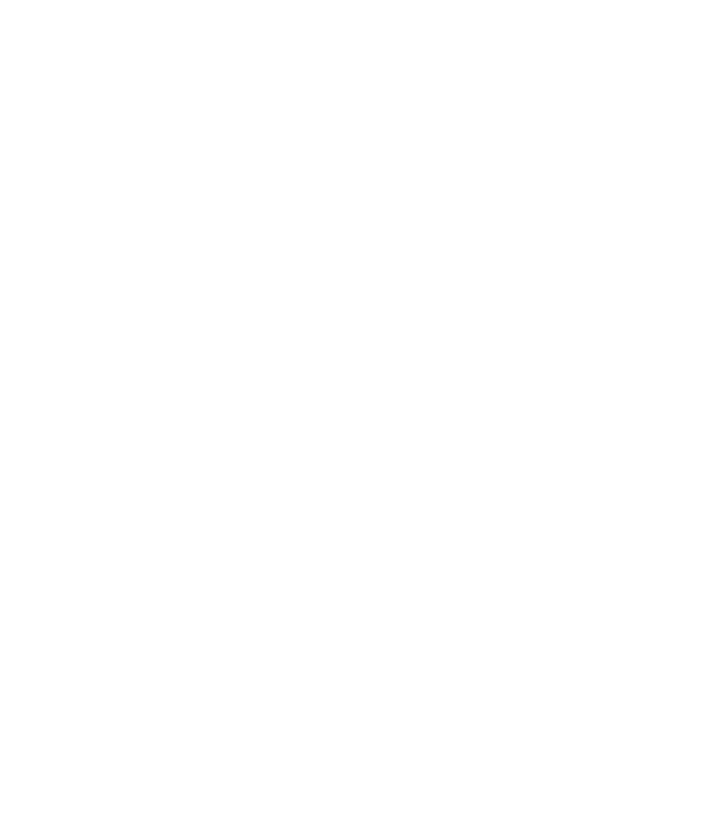
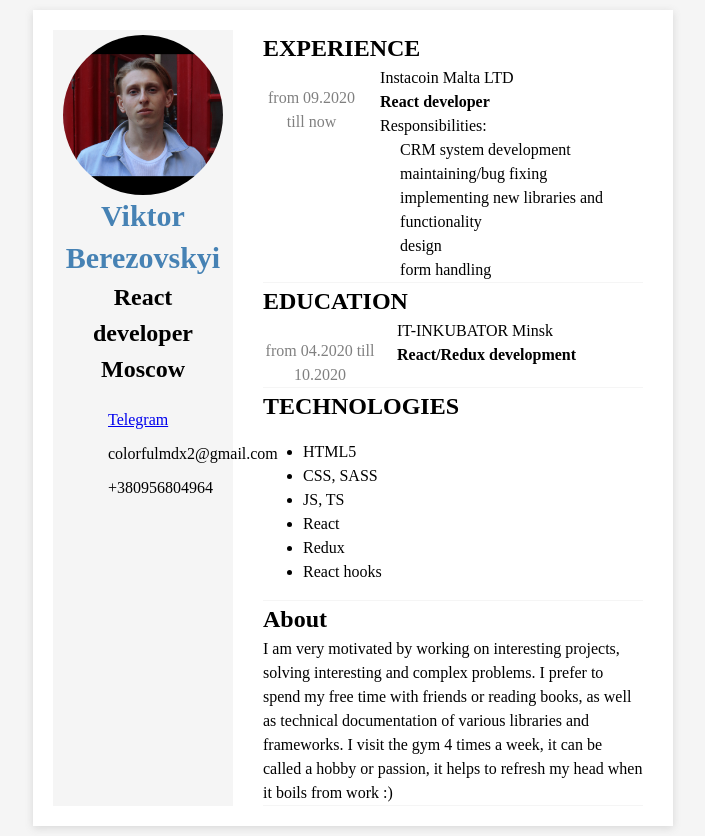
Before and after one commit to colorfulmdx2/rsschool-cv, a plain HTML site: page index.html in a window 1280 px wide. Shown: the whole page, without its empty margins (287-992 px from the left). Before the commit the page ends 800 px from the top, so only its background shows below. Drawn offline with Linux system fonts and the light colour scheme.

Commit message:
init: end up cv markup

```diff
--- a/index.css
+++ b/index.css
@@ -0,0 +1,87 @@
+body {
+    min-width: 768px;
+    display: flex;
+    align-items: center;
+    justify-content: center;
+    background: whitesmoke;
+}
+
+.container {
+    width: 50%;
+    min-height: 100%;
+    margin: 10px;
+    padding: 20px;
+    background: white;
+    box-shadow: rgba(99, 99, 99, 0.2) 0 2px 8px 0;
+}
+
+.cv { display: flex; }
+
+.left-side {
+    width: 30%;
+    padding: 5px 10px;
+    background: whitesmoke;
+}
+
+.left-side_avatar img {
+    width: 100%;
+    height: 10%;
+    border-radius: 50%;
+}
+
+.left-side h1 {
+    font-size: 30px;
+    font-weight: bold;
+    color: steelblue;
+    line-height: 140%;
+    text-align: center;
+}
+
+.left-side h2 { text-align: center; }
+
+.left-side_contacts ul li {
+    list-style-type: none;
+    padding: 5px;
+}
+
+.right-side {
+    width: 70%;
+    padding: 0 10px 0 30px;
+}
+
+.right-side_item { width: 100%; }
+
+.right-side_element {
+    width: 100%;
+    display: inline-flex;
+    flex-wrap: wrap;
+}
+
+.right-side_element h2 { width: 100%; }
+
+.right-side_element::after {
+    content: '';
+    width: 100%;
+    height: 1px;
+    background: whitesmoke;
+}
+
+.right-side_item { display: flex; }
+
+.right-side_item_duration {
+    color: gray;
+    width: 30%;
+    text-align: center;
+    padding-top: 20px;
+    margin-right: 20px;
+}
+
+.right-side_item_job-description { width: 70%; }
+
+.wrapper-ul { list-style-type: none; }
+
+.nested-ul li { padding-left: 20px; }
+
+@media (max-width: 1200px) {
+    .container { width: 90%; }
+}
--- a/index.html
+++ b/index.html
@@ -5,10 +5,95 @@
     <meta charset="utf-8">
     <meta name="viewport" content="width=device-width, initial-scale=1"/>
     <link rel="stylesheet" href="index.css">
+    <link rel="stylesheet" href="normalize.css">
 <body>
 
+<div class="container">
+    <main class="cv">
+        <div class="left-side">
+            <div class="left-side_avatar">
+                <img src="assets/avatar.jpg" alt="no image found">
+            </div>
 
+            <h1>Viktor Berezovskyi</h1>
+            <h2>React developer</h2>
+            <h2>Moscow</h2>
+
+            <div class="left-side_contacts">
+                <ul>
+                    <li><a href="https://t.me/berezovskiyviktor">Telegram</a></li>
+                    <li>colorfulmdx2@gmail.com</li>
+                    <li>+380956804964</li>
+                </ul>
+            </div>
+
+            <div class="left-side_about">
+
+            </div>
+
+        </div>
+        <div class="right-side">
+            <div class="right-side_element">
+                <h2>EXPERIENCE</h2>
+                <div class="right-side_item">
+                    <div class="right-side_item_duration">from 09.2020 till now</div>
+                    <div class="right-side_item_description">
+                        <ul class="wrapper-ul">
+                            <li>Instacoin Malta LTD</li>
+                            <li><b>React developer</b></li>
+                            <li>Responsibilities:
+                                <ul class="nested-ul">
+                                    <li>CRM system development</li>
+                                    <li>maintaining/bug fixing</li>
+                                    <li>implementing new libraries and functionality</li>
+                                    <li>design</li>
+                                    <li>form handling</li>
+                                </ul>
+                            </li>
+                        </ul>
+                    </div>
+                </div>
+            </div>
+
+            <div class="right-side_element">
+                <h2>EDUCATION</h2>
+                <div class="right-side_item">
+                    <div class="right-side_item_duration">from 04.2020 till 10.2020</div>
+                    <div class="right-side_item_description">
+                        <ul class="wrapper-ul">
+                            <li>IT-INKUBATOR Minsk</li>
+                            <li><b>React/Redux development</b></li>
+                        </ul>
+                    </div>
+                </div>
+            </div>
+
+            <div class="right-side_element">
+                <h2>TECHNOLOGIES</h2>
+                <div class="right-side_item">
+                    <ul>
+                        <li>HTML5</li>
+                        <li>CSS, SASS</li>
+                        <li>JS, TS</li>
+                        <li>React</li>
+                        <li>Redux</li>
+                        <li>React hooks</li>
+                    </ul>
+                </div>
+
+            </div>
+
+            <div class="right-side_element">
+                <h2>About</h2>
+                <div class="right-side_item">
+                    I am very motivated by working on interesting projects, solving interesting and complex problems. I prefer to spend my free time with friends or reading books, as well as technical documentation of various libraries and frameworks. I visit the gym 4 times a week, it can be called a hobby or passion, it helps to refresh my head when it boils from work :)
+
+                </div>
+
+            </div>
+        </div>
+    </main>
+</div>
 
 </body>
-
 </html>
--- /dev/null
+++ b/normalize.css
@@ -0,0 +1,78 @@
+/* Указываем box sizing */
+*,
+*::before,
+*::after {
+    box-sizing: border-box;
+}
+
+/* Убираем внутренние отступы */
+ul[class],
+ol[class] {
+    padding: 0;
+}
+
+/* Убираем внешние отступы */
+body,
+h1,
+h2,
+h3,
+h4,
+p,
+ul[class],
+ol[class],
+li,
+figure,
+figcaption,
+blockquote,
+dl,
+dd {
+    margin: 0;
+}
+
+/* Выставляем основные настройки по-умолчанию для body */
+body {
+    min-height: 100vh;
+    scroll-behavior: smooth;
+    text-rendering: optimizeSpeed;
+    line-height: 1.5;
+}
+
+/* Удаляем стандартную стилизацию для всех ul и il, у которых есть атрибут class*/
+ul[class],
+ol[class] {
+    list-style: none;
+}
+
+/* Элементы a, у которых нет класса, сбрасываем до дефолтных стилей */
+a:not([class]) {
+    text-decoration-skip-ink: auto;
+}
+
+/* Упрощаем работу с изображениями */
+img {
+    max-width: 100%;
+    display: block;
+}
+
+/* Указываем понятную периодичность в потоке данных у article*/
+article > * + * {
+    margin-top: 1em;
+}
+
+/* Наследуем шрифты для инпутов и кнопок */
+input,
+button,
+textarea,
+select {
+    font: inherit;
+}
+
+/* Удаляем все анимации и переходы для людей, которые предпочитай их не использовать */
+@media (prefers-reduced-motion: reduce) {
+    * {
+        animation-duration: 0.01ms !important;
+        animation-iteration-count: 1 !important;
+        transition-duration: 0.01ms !important;
+        scroll-behavior: auto !important;
+    }
+}
```
Also changed, not shown: assets/avatar.jpg (added), assets/error-image.png (added).
